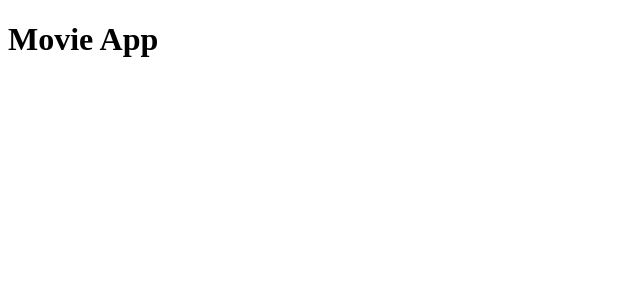
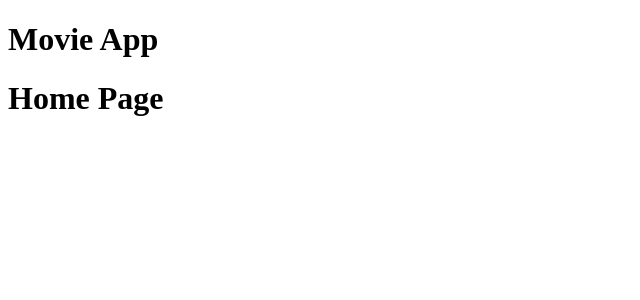
Before and after one commit to regmibinod/movie-app-react, a React app: page / in a window 1280 px wide. Shown: the top 300 px of the page, without its empty margins (0-640 px from the left). Built offline with nearby package versions, Linux system fonts and the light colour scheme; the HTML template or start-up script is replaced by a standard one.

Commit message:
create Navbar component

```diff
--- a/src/App.jsx
+++ b/src/App.jsx
@@ -1,9 +1,10 @@
 import React from 'react'
-
+import Navbar  from './components/Navbar';
 function App() {
   return (
   <>
-  <h1>Movie App</h1>
+  <Navbar />
+  <h1>Home Page</h1>
   </>
   )
 }
--- a/src/components/Navbar.jsx
+++ b/src/components/Navbar.jsx
@@ -3,7 +3,7 @@ import React from "react";
 function Navbar() {
   return (
     <div>
-      <h1>Navbar</h1>
+      <h1>Movie App</h1>
     </div>
   );
 }
```
